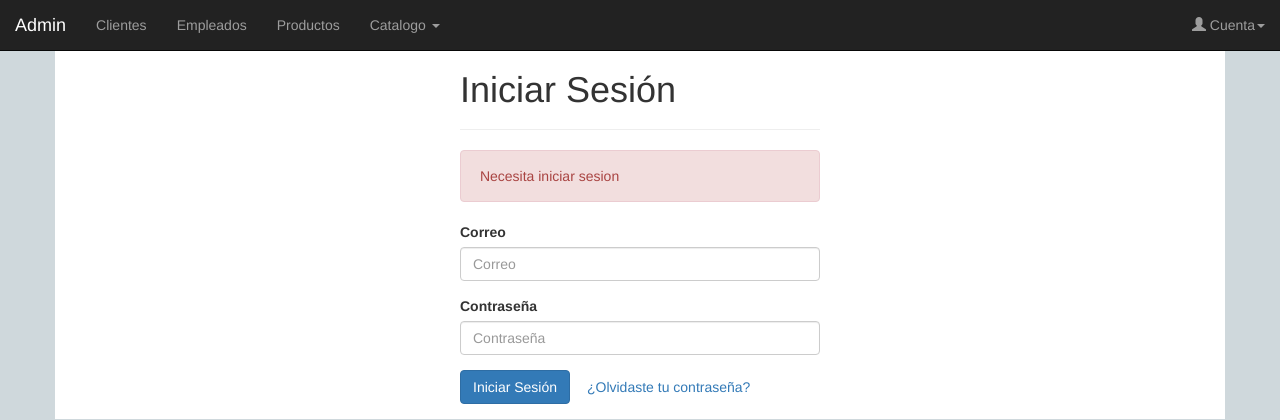
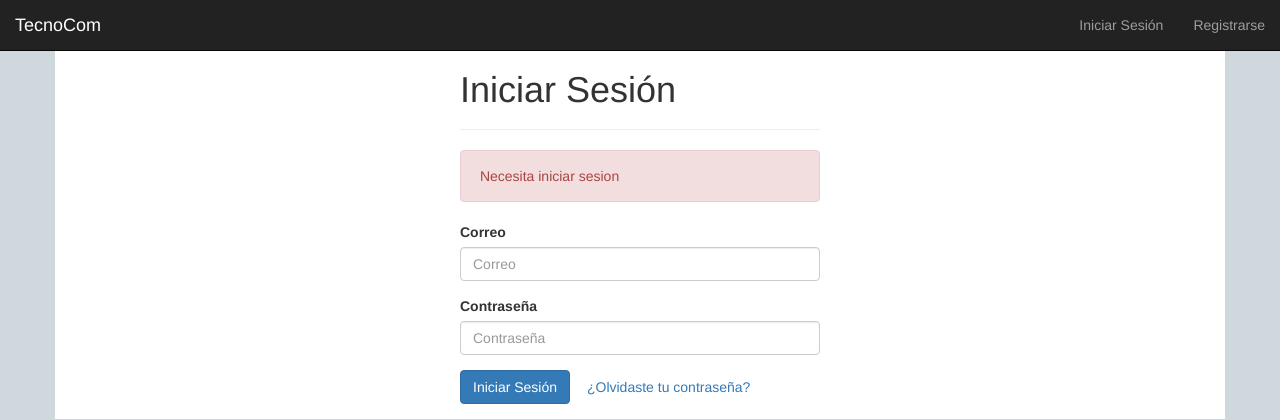
Before and after one commit to julio93wolf/tecnocom, a PHP site: page /tecnocom/venta/login/index.php?error=1 in a window 1280 px wide. Shown: the top 420 px of the page. Run offline with PHP 8.4, Linux system fonts and the light colour scheme.

Commit message:
Header Cliente

```diff
--- a/admin/header.php
+++ b/admin/header.php
@@ -69,7 +69,7 @@
 	        <span class="icon-bar"></span>
 	        <span class="icon-bar"></span>
 	      </button>
-	      <a class="navbar-brand" href="#">Admin</a>
+	      <a class="navbar-brand" href="/tecnocom/index.php">TecnoCom</a>
 	    </div>
 
 	    <!-- Collect the nav links, forms, and other content for toggling -->
--- a/venta/cliente/index.php
+++ b/venta/cliente/index.php
@@ -3,10 +3,6 @@
 	$rol[0]='Cliente';
 	$tecnocom->security($rol,'/tecnocom/venta/login/');
 	echo "Bienvenido";
-	echo "<pre>";
-	print_r($_SESSION);
-	echo "</pre>";
-	die();
 	include('../header.php');
 ?>
 
--- a/venta/header.php
+++ b/venta/header.php
@@ -14,31 +14,27 @@
   <link href="../../css/main.css" rel="stylesheet">
 </head>
 <body>
+	<?php
+		if (isset($_SESSION['usrValido']) && $_SESSION['usrRol'][0]=='Cliente'):
+	?>
 	<nav class="navbar navbar-inverse navbar-fixed-top">
 		<div class="container-fluid">
 	  	<div class="navbar-header">
-	      <button type="button" class="navbar-toggle collapsed" data-toggle="collapse" data-target="#nav_administrador" aria-expanded="false">
+	      <button type="button" class="navbar-toggle collapsed" data-toggle="collapse" data-target="#nav_cliente" aria-expanded="false">
 	        <span class="sr-only">Toggle navigation</span>
 	        <span class="icon-bar"></span>
 	        <span class="icon-bar"></span>
 	        <span class="icon-bar"></span>
 	      </button>
-	    	<a class="navbar-brand" href="bienvenida.php">Admin</a>
+	    	<a class="navbar-brand" href="#">Clientes</a>
 	  	</div><!-- /.navbar-header -->
 
-      <div class="collapse navbar-collapse" id="nav_administrador">
+      <div class="collapse navbar-collapse" id="nav_cliente">
 	      <ul class="nav navbar-nav">
-	        <li><a href="/tecnocom/admin/clientes">Clientes</a></li>
-	        <li><a href="/tecnocom/admin/empleados">Empleados</a></li>
 	        <li><a href="/tecnocom/admin/productos">Productos</a></li>
-	        <li class="dropdown">
-	          <a href="#" class="dropdown-toggle" data-toggle="dropdown" role="button" aria-haspopup="true" aria-expanded="false">Catalogo <span class="caret"></span></a>
-	          <ul class="dropdown-menu">
-	            <li><a href="/tecnocom/admin/roles">Roles</a></li>
-			        <li><a href="/tecnocom/admin/fabricantes">Fabricantes</a></li>
-			        <li><a href="/tecnocom/admin/categorias">Categoría</a></li>
-	          </ul>
-	        </li>
+	        <li><a href="/tecnocom/admin/productos">Ofertas</a></li>
+	        <li><a href="/tecnocom/admin/productos">Mi Carrito</a></li>
+	        <li><a href="/tecnocom/admin/productos">Historial</a></li>
 	      </ul>
 
 	      <ul class="nav navbar-nav navbar-right">
@@ -46,13 +42,39 @@
 	          <a href="#" class="dropdown-toggle" data-toggle="dropdown" role="button" aria-haspopup="true" aria-expanded="false"><span class="glyphicon glyphicon-user" aria-hidden="true"></span> Cuenta<span class="caret"></span></a>
 	          <ul class="dropdown-menu">
 	            <li><a href="#">Detalles</a></li>
-	            <li><a href="#"><span class="glyphicon glyphicon-log-out" aria-hidden="true"></span> Logout</a></li>
+	            <li><a href="../login/logout.php"><span class="glyphicon glyphicon-log-out" aria-hidden="true"></span> Logout</a></li>
 	          </ul>
 	        </li>
 	      </ul>
 	    </div><!-- /.navbar-collapse -->
     </div><!-- /.container-fluid -->
   </nav>
+  <?php
+		else:
+	?>
+  <nav class="navbar navbar-inverse navbar-fixed-top">
+		<div class="container-fluid">
+	  	<div class="navbar-header">
+	      <button type="button" class="navbar-toggle collapsed" data-toggle="collapse" data-target="#nav_cliente" aria-expanded="false">
+	        <span class="sr-only">Toggle navigation</span>
+	        <span class="icon-bar"></span>
+	        <span class="icon-bar"></span>
+	        <span class="icon-bar"></span>
+	      </button>
+	    	<a class="navbar-brand" href="/tecnocom/index.php">TecnoCom</a>
+	  	</div><!-- /.navbar-header -->
+
+      <div class="collapse navbar-collapse" id="nav_cliente">
+	      <ul class="nav navbar-nav navbar-right">
+	        <li><a href="/tecnocom/venta/login">Iniciar Sesión</a></li>
+	        <li><a href="/tecnocom/venta/registro">Registrarse</a></li>
+	      </ul>
+	    </div><!-- /.navbar-collapse -->
+    </div><!-- /.container-fluid -->
+  </nav>
+  <?php
+  	endif;
+  ?>
 	<div class="container" id="content_admin">
 		<div class="row" id="wrapper">
       <div class="container-fluid">
```
